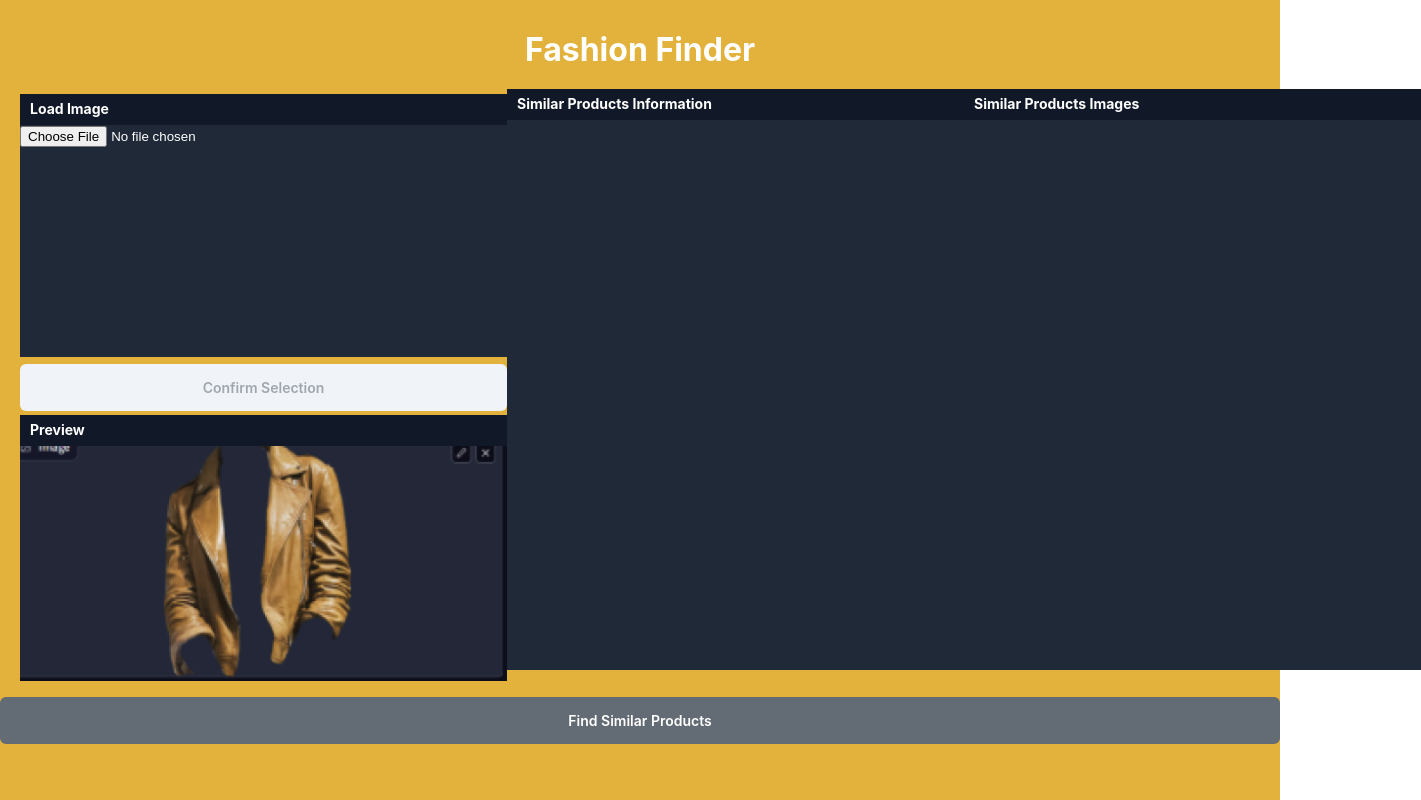
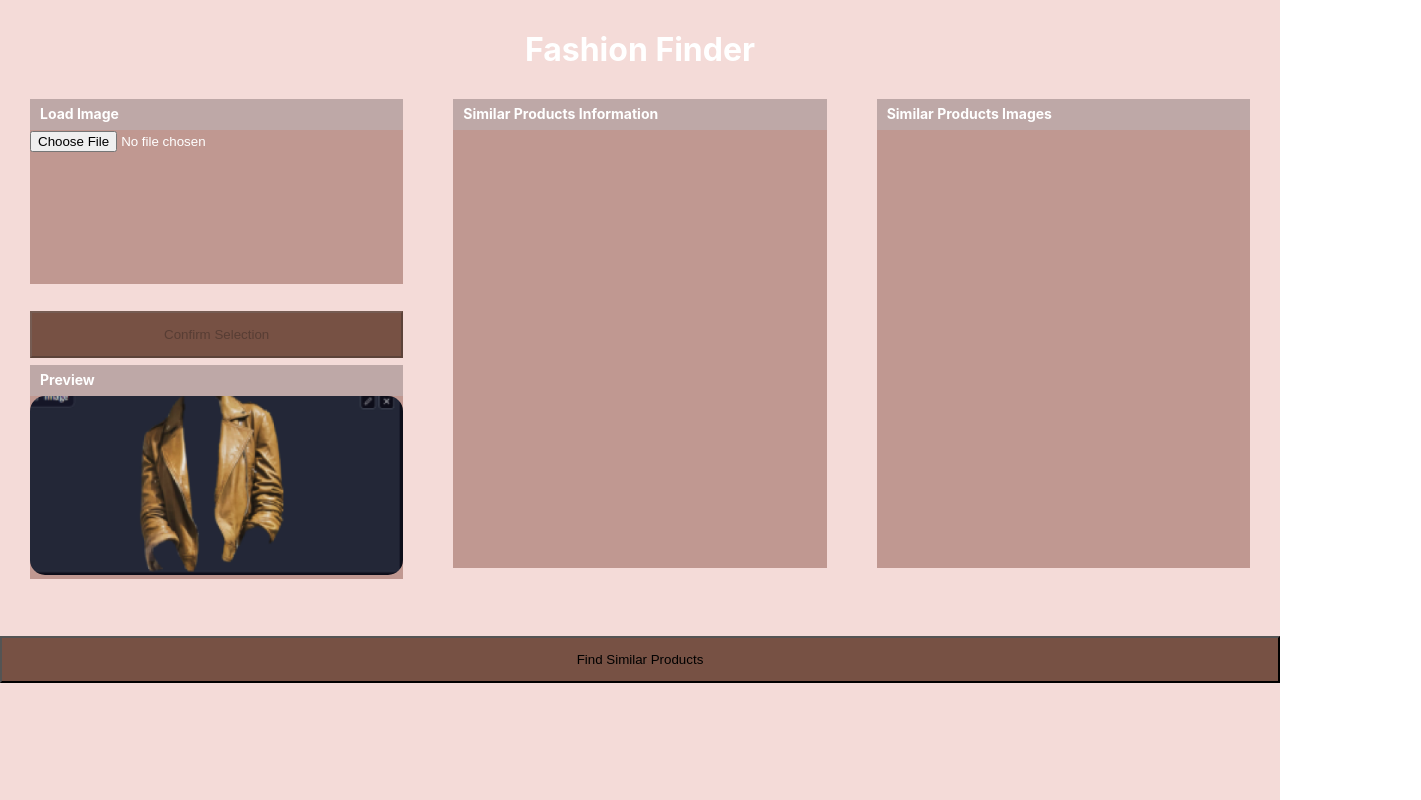
Before and after one commit to Rouhis/FashionFinder, a React (Create React App) app in the folder my-app/: page / in a window 1280 px wide. Shown: the whole page, 1421 px wide, since content can reach past the window. Built offline with nearby package versions, Linux system fonts and the light colour scheme.

Commit message:
UI changes

```diff
--- a/my-app/package.json
+++ b/my-app/package.json
@@ -12,6 +12,7 @@
     "axios": "^1.6.0",
     "react": "^18.2.0",
     "react-dom": "^18.2.0",
+    "react-native": "^0.72.7",
     "react-scripts": "5.0.1",
     "web-vitals": "^2.1.4"
   },
--- a/my-app/src/App.css
+++ b/my-app/src/App.css
@@ -1,108 +1,122 @@
-
-.App{
-  background-color: #E3B23C;
+/* Mobile First Styles */
+.App {
+  background-color: #f4dbd8; /* Light Peach */
+  display: flex;
   flex-direction: column;
-  color: white;
+  color: #fff;
   min-height: 100vh;
 }
-.title{
+
+.title {
   padding-top: 30px;
-  margin: 0px;
+  margin: 0;
   text-align: center;
 }
 
 .Boxes {
   display: flex;
+  flex-wrap: wrap;
   align-items: center;
-  flex-direction: row;
-  justify-content: space-evenly;
-  color: white;
+  justify-content: center;
+  color: #fff;
   padding: 20px;
 }
 
-.InfoBox {
-  width: 457px;
-  height: 581px;
-  background-color: #1F2937;
-  overflow-x: hidden;
-  overflow-y: auto;
+.Left,
+.Middle,
+.Right {
+  display: flex;
+  align-items: flex-start;
+  flex-direction: column;
+  width: 100%;
+  max-width: 100%;
+  height: 500px;
+  margin: 10px;
 }
 
-.ConfirmButton{
+.InfoBox,
+.PreviewBox,
+.LoadImageBox {
+  width: 100%;
+  background-color: #c09891; /* Dark Salmon */
+  margin-bottom: 20px;
+}
+
+.PreviewBox,
+.LoadImageBox {
+  width: 100%;
+  height: 45%;
+  background-color: #c09891; /* Dark Salmon */
+  margin-bottom: 20px;
+}
+
+.ConfirmButton {
   width: 100%;
   height: 47px;
-  background-color: #404757;
+  background-color: #775144; /* Sienna */
 }
 
-.PreviewBox{
-  width: 487px;
-  height: 251px;
-  background-color: #1F2937;
-}
-
-.InfoText {
+.InfoText,
+.InfoBox {
   font-size: 14px;
   line-height: 16px;
   font-weight: 700;
-  padding-left: 26px;
-  padding-right: 21px;
-  padding-bottom: 43px;
-  padding-top: 30px;
-  width: 410px;
-  height: 477px;
-  margin: 0px;
+ /* padding: 30px 21px 43px 26px; */
+  width: 100%;
+  height: 469px;
+  margin: 0;
 }
+
+
+
+
 
 .HeaderBox {
   width: 100%;
   height: 31px;
-  background-color: #111827;
+  background-color: #bea8a7; /* Dusty Rose */
 }
 
 .BoxTitle {
   margin: 0;
-  width: 269px;
-  height: 20px;
   font-size: 14px;
   font-style: normal;
   font-weight: 700;
   line-height: 16px;
-  flex-shrink: 0;
-  padding-left: 10px;
-  padding-right: 0;
-  padding-bottom: 4px;
-  padding-top: 7px;
+  padding: 7px 10px 4px;
 }
 
-.ConfirmButtonBox{
-  padding-right: 7;
-  padding-bottom: 4px;
-  padding-top: 7px;
-}
-.LoadImageBox{
-  width: 487px;
-  height: 263px;
-  background-color: #1F2937;
+.ConfirmButtonBox {
+  width: 100%;
+  padding: 7px 0;
 }
 
-.LoadImageBox img{
+.LoadImageBox img,
+.PreviewBox img,
+.Card img {
   width: 100%;
-  height: 235px;
+  height: auto;
+  border-radius: 15px;
 }
 
-.PreviewBox img{
-  width: 100%;
-  height: 235px;
+/* Tablet and larger */
+@media (min-width: 600px) {
+  .Boxes {
+    justify-content: space-between;
+  }
+
+  .Left,
+  .Middle,
+  .Right {
+    width: calc(33.3333% - 20px);
+  }
 }
-.Card {
-  padding: 10px;
+
+/* Desktop and larger */
+@media (min-width: 1024px) {
+  .Left,
+  .Middle,
+  .Right {
+    width: calc(33.3333% - 40px);
+  }
 }
-.Card img{
-  width: 152px;
-  height: 205px;
-  border-radius: 15px;
-}
-.CardInfo{
-  flex-direction: column;
-  justify-content: space-evenly;
-}
--- a/my-app/src/App.js
+++ b/my-app/src/App.js
@@ -1,6 +1,5 @@
 import './App.css';
 import React, {useState} from 'react';
-import Button from '@mui/joy/Button';
 import { Box } from '@mui/system';
 import PreviewPic from './preview_pic.png'
 import axios from 'axios';
@@ -67,7 +66,7 @@ const App = () => {
       />
         </Box>
           <div className="ConfirmButtonBox">
-            <Button color="neutral" className="ConfirmButton" variant="solid" onClick={handleAskBard} disabled={isLoading || !selectedImage}>Confirm Selection</Button>
+            <button className="ConfirmButton" variant="solid" onClick={handleAskBard} disabled={isLoading || !selectedImage}>Confirm Selection</button>
           </div>
           <Box className="PreviewBox">
         <div className="HeaderBox">
@@ -86,7 +85,7 @@ const App = () => {
               </p>
             </Box>
         </div>
-        <div className="Right">
+    <div className="Right">
       <Box className="InfoBox">
         <div className="HeaderBox">
           <h5 className="BoxTitle">Similar Products Images</h5>
@@ -96,7 +95,7 @@ const App = () => {
     </div>
       </div>
       <div className="ConfirmButtonBox">
-            <Button color="neutral" className="ConfirmButton" variant="solid">Find Similar Products</Button>
+            <button className="ConfirmButton" variant="solid">Find Similar Products</button>
         </div>
     </div>
   );
```
Also changed, not shown: 1 other file (tests, documents, lock files or other folders).
